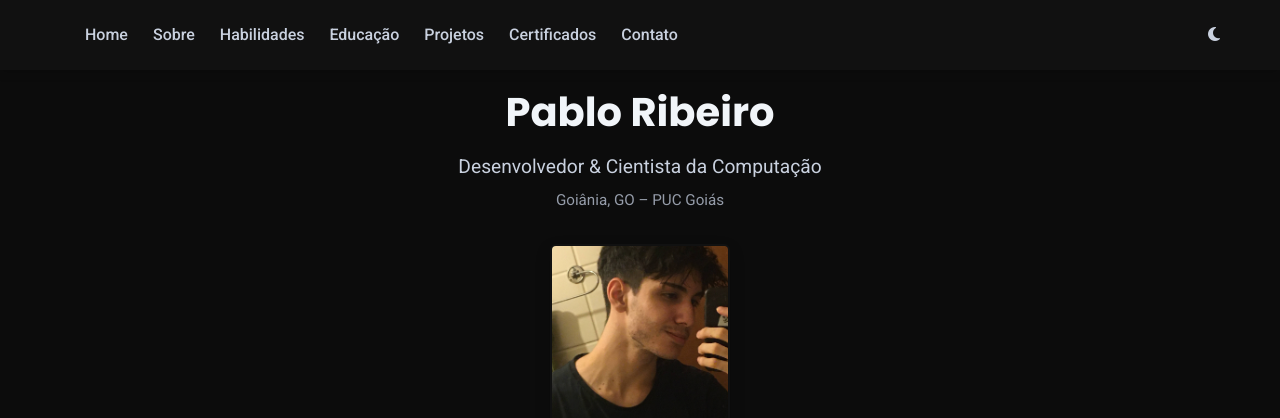
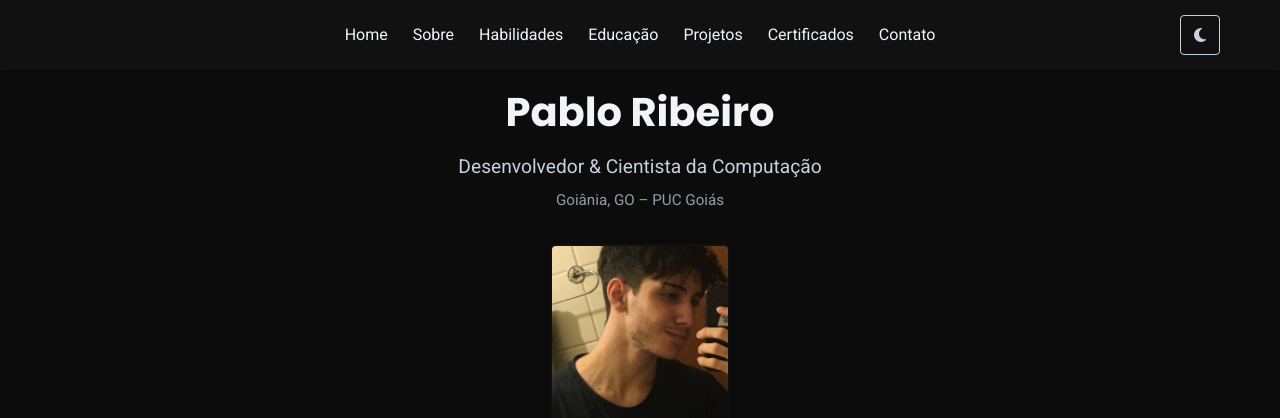
Before and after one commit to plajiw/plajiw.github.io, a plain HTML site: page index.html in a window 1280 px wide. Shown: the top 418 px of the page. Drawn offline with Linux system fonts and the light colour scheme; no server answers.

Commit message:
toggletheme-fix

```diff
--- a/css/style.css
+++ b/css/style.css
@@ -135,38 +135,53 @@ section {
     transition: all 0.3s ease;
 }
 
+/* Centraliza o conteúdo da header */
+.header .container {
+    display: flex;
+    justify-content: center;
+    /* Conteúdo centralizado */
+    align-items: center;
+    height: 70px;
+    position: relative;
+    /* Para posicionar o tema à direita */
+}
+
+/* A nav ficará centralizada dentro do container */
 .nav {
     display: flex;
-    justify-content: space-between;
     align-items: center;
-    height: 70px;
+    justify-content: center;
 }
 
+/* Lista de links centralizada */
 .nav-links {
     display: flex;
+    gap: 25px;
 }
 
-.nav-links li {
-    margin-left: 25px;
+/* Remove o margin-left original do tema e o posiciona à direita */
+.theme-toggle {
+    position: absolute;
+    right: 20px;
+    cursor: pointer;
+    color: var(--text-secondary);
+    border: 1px solid var(--text-secondary);
+    width: 40px;
+    height: 40px;
+    display: flex;
+    align-items: center;
+    justify-content: center;
+    border-radius: 4px;
+    /* Cantos quadrados com leve arredondamento */
+    transition: all 0.3s ease;
 }
 
-.nav-links a {
-    font-weight: 500;
-    transition: color 0.3s;
-    color: var(--text-secondary);
-}
-
-.nav-links a:hover {
+.theme-toggle:hover {
+    border-color: var(--primary-color);
     color: var(--primary-color);
 }
 
-/* Tema-toggle e hamburger */
-.theme-toggle {
-    margin-left: 20px;
-    cursor: pointer;
-    color: var(--text-secondary);
-}
-
+/* Hamburger permanece para responsividade */
 .hamburger {
     display: none;
     cursor: pointer;
@@ -180,6 +195,7 @@ section {
     margin: 5px 0;
     transition: all 0.3s ease;
 }
+
 
 /* ------------------------------ */
 /*            HOME SECTION        */
```
